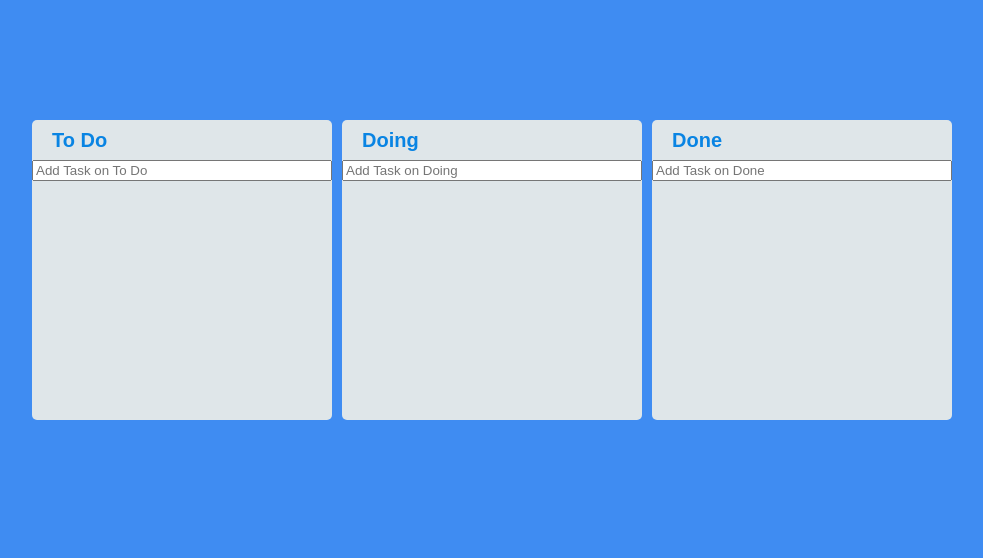
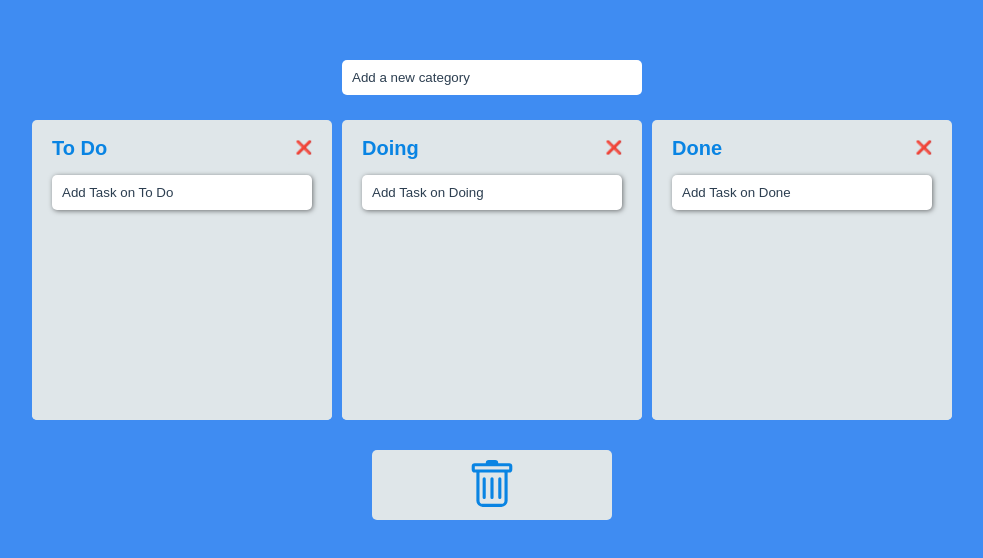
Before and after one commit to HBSPS/React-Trello, a React (Create React App) app: page / in a window 1280 px wide. Shown: the part 130-688 px from the top of the page, without its empty margins (148-1131 px from the left). Built offline with nearby package versions, Linux system fonts and the light colour scheme.

Commit message:
:sparkles: Add Category & Add Delete & Use localStorage
카테고리 추가 기능, 삭제 영역 추가, 로컬스토리지 이용

```diff
--- a/src/App.tsx
+++ b/src/App.tsx
@@ -2,7 +2,9 @@ import { DragDropContext, DropResult } from "react-beautiful-dnd";
 import { useRecoilState } from "recoil";
 import styled from "styled-components";
 import { toDoState } from "./atoms";
+import Add from "./Components/Add";
 import Board from "./Components/Board";
+import Delete from "./Components/Delete";
 
 const Wrapper = styled.div`
   display: flex;
@@ -19,6 +21,7 @@ const Boards = styled.div`
   align-items: flex-start;
   width: 100%;
   gap: 10px;
+  position: relative;
 `;
 
 function App() {
@@ -44,8 +47,20 @@ function App() {
       });
     };
 
+    // Delete로 이동하는 경우
+    if (destination.droppableId === "delete") {
+      setToDos((oldBoards) => {
+        const boardCopy = [...oldBoards[source.droppableId]];
+        boardCopy.splice(source.index, 1);
+
+        return {
+          ...oldBoards,
+          [source.droppableId]: boardCopy
+        };
+      });
+    }
     // 다른 보드로 이동하는 경우
-    if (destination.droppableId !== source.droppableId) {
+    else if (destination.droppableId !== source.droppableId) {
       setToDos((oldBoards) => {
         const sourceBoard = [...oldBoards[source.droppableId]];
         const taskObj = sourceBoard[source.index];
@@ -60,12 +75,15 @@ function App() {
       });
     };
   };
+
   return (
     <>
       <DragDropContext onDragEnd={onDragEnd}>
         <Wrapper>
           <Boards>
+            <Add />
             {Object.keys(toDos).map((boardId) => <Board boardId={boardId} key={boardId} toDos={toDos[boardId]} />)}
+            <Delete />
           </Boards>
         </Wrapper>
       </DragDropContext>
--- /dev/null
+++ b/src/Components/Add.tsx
@@ -0,0 +1,51 @@
+import { useForm } from "react-hook-form";
+import { useSetRecoilState } from "recoil";
+import styled from "styled-components";
+import { toDoState } from "../atoms";
+
+const Form = styled.form`
+    margin: 10px 20px;
+    text-align: center;
+    width: 300px;
+    position: absolute;
+    top: -70px;
+`;
+
+const InputCat = styled.input`
+    width: 100%;
+    padding: 10px;
+    background-color: ${(props) => props.theme.cardColor};
+    border: none;
+    border-radius: 5px;
+
+    ::placeholder {
+        color: ${(props) => props.theme.textColor};
+    }
+`;
+
+interface ICatForm {
+    category: string;
+};
+
+function Add() {
+    const setToDos = useSetRecoilState(toDoState);
+    const { register, setValue, handleSubmit } = useForm<ICatForm>();
+    const onValid = ({ category }: ICatForm) => {
+        setToDos((allBoards) => {
+            const data = {
+                ...allBoards,
+                [category]: []
+            };
+
+            return data;
+        });
+        setValue("category", "");
+    };
+    return (
+        <Form onSubmit={handleSubmit(onValid)}>
+            <InputCat {...register("category", { required: true })} type="text" placeholder="Add a new category"/>
+        </Form>
+    );
+};
+
+export default Add;
--- a/src/Components/Board.tsx
+++ b/src/Components/Board.tsx
@@ -11,7 +11,6 @@ interface IAreaProps {
 };
 
 const Wrapper = styled.div`
-  padding: 10px 0px;
   padding-top: 10px;
   width: 300px;
   background-color: ${(props) => props.theme.boardColor};
@@ -21,26 +20,58 @@ const Wrapper = styled.div`
   flex-direction: column;
 `;
 
+const Header = styled.div`
+    display: flex;
+    justify-content: space-between;
+    align-items: center;
+`;
+
 const Title = styled.h2`
     text-align: left;
     font-weight: bold;
-    margin-bottom: 10px;
     font-size: 20px;
     padding-left: 20px;
 `;
 
+const DeleteButton = styled.button`
+    border: none;
+    border-radius: 5px;
+    text-align: right;
+    background-color: ${(props) => props.theme.boardColor};
+    margin-right: 10px;
+    padding: 10px;
+    cursor: pointer;
+    transition: background-color .2s ease-in-out;
+
+    &:hover {
+        background-color: #95afc0;
+    }
+`;
+
 const Area = styled.div<IAreaProps>`
-    background-color: ${props => props.isDraggingOver ? "#f7f1e3" : props.draggingFromThisWith ? "#95afc0" : props.theme.boardColor};
+    background-color: ${props => props.isDraggingOver ? "#95afc0" : props.theme.boardColor}; //#f7f1e3
     flex-grow: 1;
     transition: background-color .3s ease-in-out;
     padding: 20px;
+    border-bottom-left-radius: 5px;
+    border-bottom-right-radius: 5px;
 `;
 
 const Form = styled.form`
+    margin: 10px 20px;
+    text-align: center;
+`;
+
+const InputToDo = styled.input`
     width: 100%;
+    padding: 10px;
+    background-color: ${(props) => props.theme.cardColor};
+    border: none;
+    border-radius: 5px;
+    box-shadow: 1px 1px 5px rgba(0, 0, 0, 0.5);
 
-    input {
-        width: 100%;
+    ::placeholder {
+        color: ${(props) => props.theme.textColor};
     }
 `;
 
@@ -62,18 +93,32 @@ function Board({ toDos, boardId }: IBoardProps) {
             text: toDo
         };
         setToDos((allBoards) => {
-            return {
+            const data = {
                 ...allBoards,
                 [boardId]: [...allBoards[boardId], newToDo]
             };
+
+            return data;
         });
         setValue("toDo", "");
     };
+    const onClickDelete = (boardId: string) => {
+        setToDos((allBoards) => {
+            const copy = { ...allBoards }
+            delete copy[boardId];
+            return {
+                ...copy
+            };
+        });
+    };
     return (
         <Wrapper>
-            <Title>{boardId}</Title>
+            <Header>
+                <Title>{boardId}</Title>
+                <DeleteButton onClick={() => onClickDelete(boardId)}>❌</DeleteButton>
+            </Header>
             <Form onSubmit={handleSubmit(onValid)}>
-                <input {...register("toDo", { required: true })} type="text" placeholder={`Add Task on ${boardId}`}></input>
+                <InputToDo {...register("toDo", { required: true })} type="text" placeholder={`Add Task on ${boardId}`}></InputToDo>
             </Form>
             <Droppable droppableId={boardId}>
                 {(magic, snapshot) => (
--- /dev/null
+++ b/src/Components/Delete.tsx
@@ -0,0 +1,43 @@
+import { Droppable } from "react-beautiful-dnd";
+import styled from "styled-components";
+import { BsTrash } from "react-icons/bs";
+
+const DeleteArea = styled.div`
+    width: 200px;
+    height: 30px;
+    display: flex;
+    justify-content: center;
+    align-items: center;
+    font-size: 50px;
+    `;
+
+const Area = styled.div<IAreaProps>`
+    background-color: ${props => props.isDraggingOver ? "#95afc0" : props.theme.boardColor}; //#f7f1e3
+    flex-grow: 1;
+    transition: background-color .3s ease-in-out;
+    padding: 20px;
+    position: absolute;
+    bottom: -100px;
+    border-radius: 5px;
+`;
+
+interface IAreaProps {
+    isDraggingOver: boolean;
+    draggingFromThisWith: boolean;
+};
+
+function Delete() {
+    return (
+        <Droppable droppableId="delete">
+            {(magic, snapshot) => (
+                <Area isDraggingOver={snapshot.isDraggingOver} draggingFromThisWith={Boolean(snapshot.draggingFromThisWith)} ref={magic.innerRef} {...magic.droppableProps}>
+                    <DeleteArea>
+                        <BsTrash />
+                    </DeleteArea>
+                </Area>
+            )}
+        </Droppable>
+    );
+};
+
+export default Delete;
--- a/src/atoms.tsx
+++ b/src/atoms.tsx
@@ -9,11 +9,27 @@ interface IToDoState {
     [key: string]: ITodo[];
 };
 
+const localStorageEffect = (key:string) => ({setSelf, onSet}: any) => {
+    const savedValue = localStorage.getItem(key)
+    if (savedValue != null) {
+      setSelf(JSON.parse(savedValue));
+    };
+
+    onSet((newValue: any, _: any, isReset: any) => {
+      isReset
+        ? localStorage.removeItem(key)
+        : localStorage.setItem(key, JSON.stringify(newValue));
+    });
+  };
+
 export const toDoState = atom<IToDoState>({
     key: "toDo",
     default: {
         "To Do": [],
         "Doing": [],
         "Done": []
-    }
+    },
+    effects: [
+        localStorageEffect("Data")
+    ]
 });
```
Also changed, not shown: package.json (+7 -2 lines), 1 other file (tests, documents, lock files or other folders).
